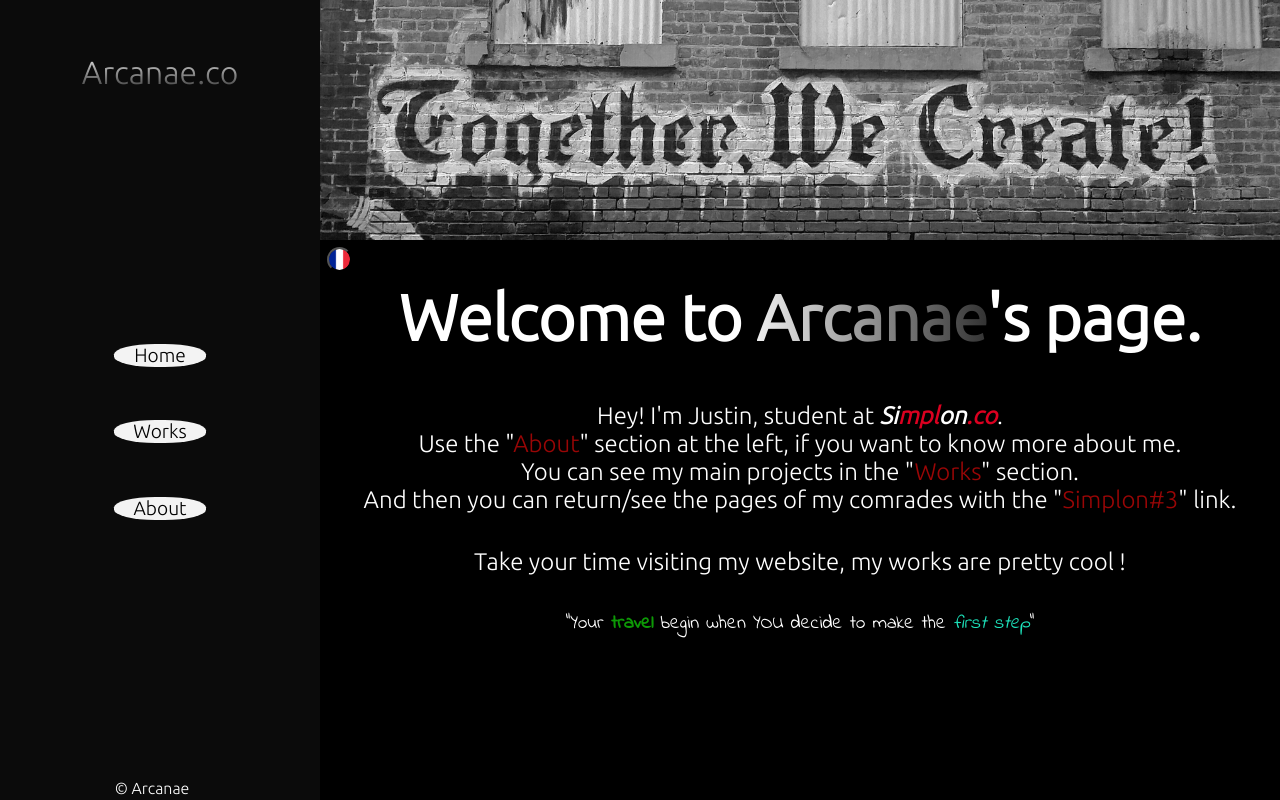
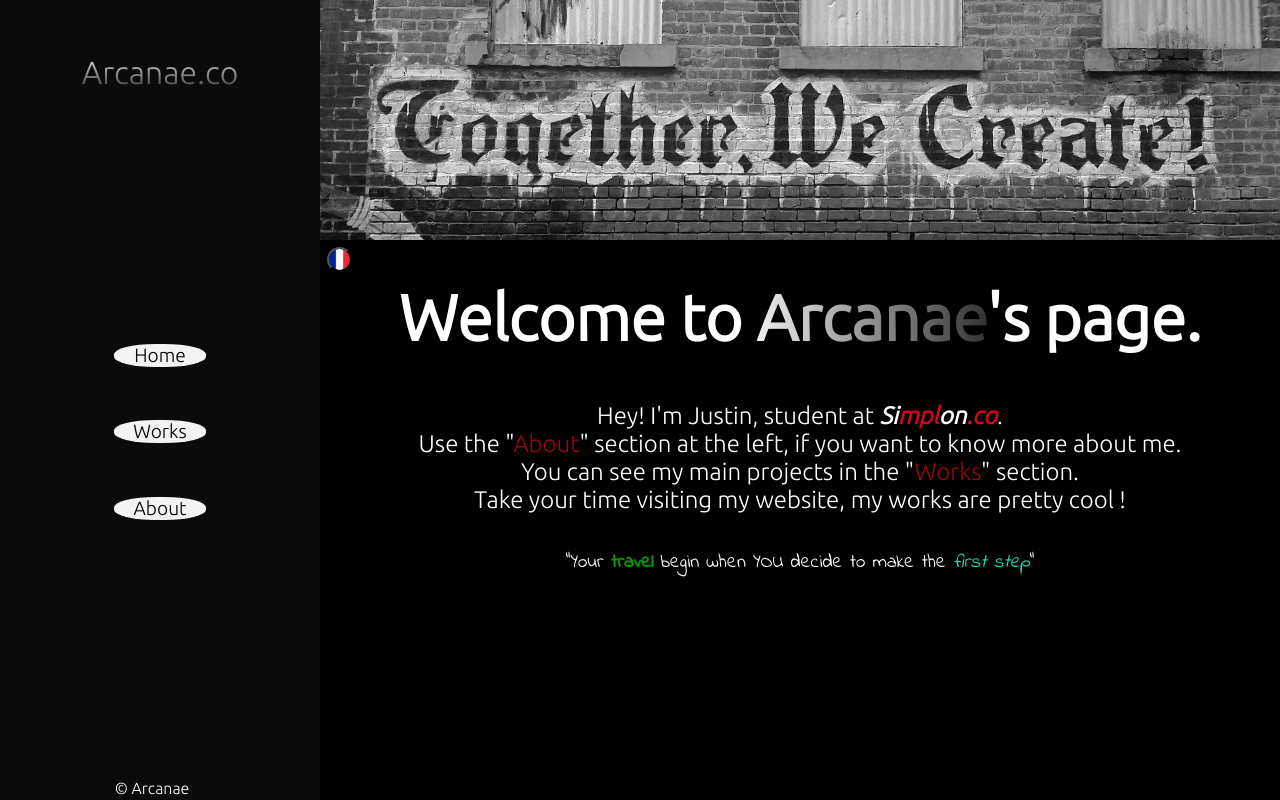
Before and after one commit to arcanae/arcanae, a PHP site: page / in a window 1280 px wide. Run offline with PHP 8.4, Linux system fonts and the light colour scheme.

Commit message:
removed inexistant links

```diff
--- a/index.php
+++ b/index.php
@@ -39,7 +39,6 @@
             <p>Hey! I'm Justin, student at <a href="http://lyon.simplon.co/" id="simplon">Si<span id="simp">mpl</span>on<span id="lon">.co</span></a>.</p>
             <p>Use the "<span class="indexnavnamed">About</span>" section at the left, if you want to know more about me.</p>
             <p>You can see my main projects in the "<span class="indexnavnamed">Works</span>" section.</p>
-            <p class="lastindexp">And then you can return/see the pages of my comrades with the "<span class="indexnavnamed">Simplon#3</span>" link.</p>
             <p class="lastindexp">Take your time visiting my website, my works are pretty cool !</p>
             <p class="quote" id="indexquote">"Your <span class="quote" id="travel">travel</span> begin when YOU decide to make the <span class="quote" id="quotefirst">first step</span>"</p>
         </section>
@@ -59,7 +58,6 @@
             <p>Hey! Je m'appelle Justin, étudiant à <a href="http://lyon.simplon.co/" id="simplon">Si<span id="simp">mpl</span>on<span id="lon">.co</span></a>.</p>
             <p>Utilisez la section "<span class="indexnavnamed">About</span>" dans le menu à gauche, pour en savoir plus à mon propos.</p>
             <p>Vous pouvez voir mes projets principaux avec le bouton "<span class="indexnavnamed">Projets</span>".</p>
-            <p class="lastindexp">Et avec le lien "<span class="indexnavnamed">Simplon#3</span>" vous pouvez aller voir les pages des autres étudiants !</p>
             <p class="lastindexp">Prenez votre temps sur mon site, en espérant que vous apprécierez mon travail.</p>
             <p class="quote" id="indexquote">"Your <span class="quote" id="travel">travel</span> begin when YOU decide to make the <span class="quote" id="quotefirst">first step</span>"</p>
         </section>
```
